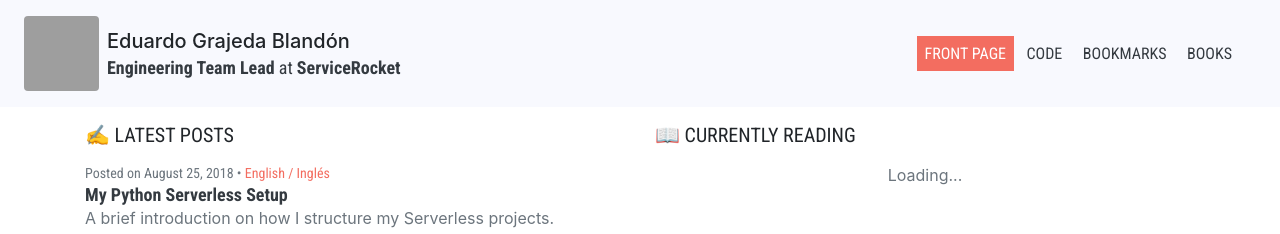
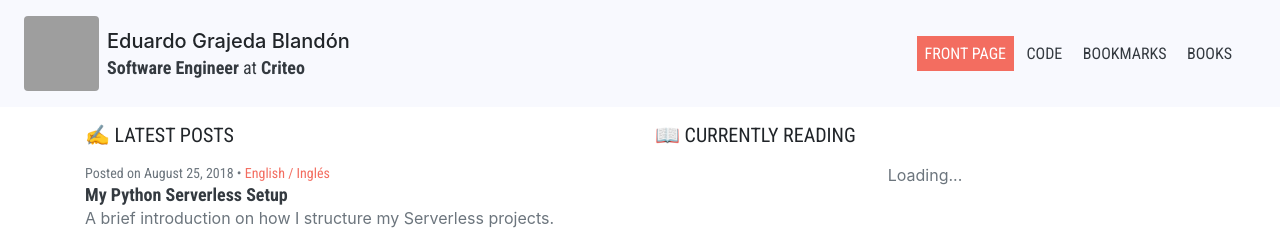
Before and after one commit to egrajeda/www, a Jekyll site: the page built from index.html, in a window 1280 px wide. Shown: the top 234 px of the page. Built offline with Jekyll 4.4.1, drawn with Linux system fonts in a browser that asks for light colours; grey boxes are pictures that could not be loaded.

Commit message:
Update job description.

```diff
--- a/_layouts/default.html
+++ b/_layouts/default.html
@@ -47,8 +47,8 @@
     <div class="mr-md-auto">
         <h1 class="mb-1">{{ site.name }}</h1>
         <h2>
-            <a href="https://linkedin.com/in/egrajeda" target="_blank">Engineering Team Lead</a> at
-            <a href="https://linkedin.com/in/egrajeda" target="_blank">ServiceRocket</a>
+            <a href="https://linkedin.com/in/egrajeda" target="_blank">Software Engineer</a> at
+            <a href="https://linkedin.com/in/egrajeda" target="_blank">Criteo</a>
         </h2>
     </div>
 
```
